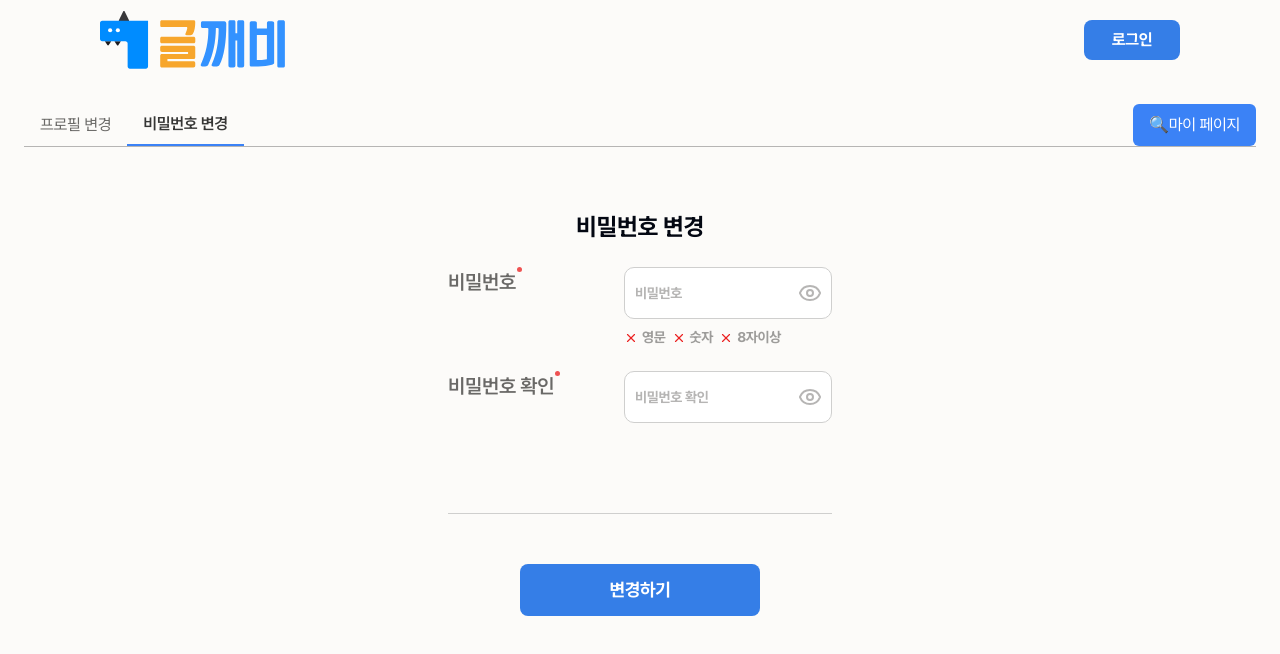
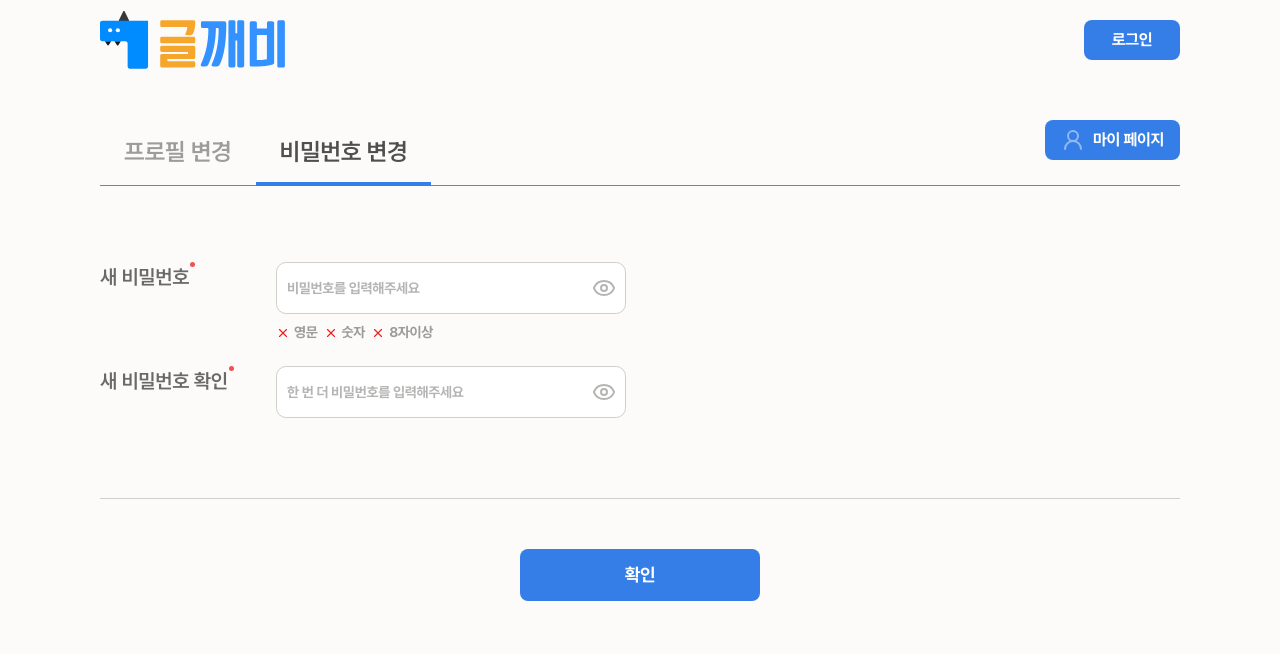
Before and after one commit to dev-rjw/geul-kkae-bi, a Next.js app: page /mypage/change-password in a window 1280 px wide. Shown: the top 654 px of the page. Built offline with nearby package versions, Linux system fonts and the light colour scheme; no server answers.

Commit message:
style: 스타일 및 문구 수정

```diff
--- a/src/app/(find)/_components/ChangePasswordForm.tsx
+++ b/src/app/(find)/_components/ChangePasswordForm.tsx
@@ -1,6 +1,6 @@
 'use client';
 
-import { useRouter, useSearchParams } from 'next/navigation';
+import { usePathname, useRouter, useSearchParams } from 'next/navigation';
 import { Form, FormControl, FormField, FormItem, FormMessage } from '@/components/ui/form';
 import { z } from 'zod';
 import { zodResolver } from '@hookform/resolvers/zod';
@@ -15,6 +15,7 @@ import DefaultButton from '@/components/DefaultButton';
 const ChangePasswordForm = () => {
   const router = useRouter();
   const params = useSearchParams();
+  const pathname = usePathname();
 
   const error = params.get('error');
 
@@ -69,7 +70,7 @@ const ChangePasswordForm = () => {
               <div className='form-item'>
                 <div className='form-label'>
                   <div className='form-title'>
-                    비밀번호
+                    {pathname === '/mypage/change-password' && '새 '}비밀번호
                     <span className='form-dot' />
                   </div>
                 </div>
@@ -81,7 +82,7 @@ const ChangePasswordForm = () => {
                       <FormItem>
                         <FormControl>
                           <PasswordValidationInput
-                            placeholder='비밀번호'
+                            placeholder='비밀번호를 입력해주세요'
                             field={field}
                           />
                         </FormControl>
@@ -94,7 +95,7 @@ const ChangePasswordForm = () => {
               <div className='form-item'>
                 <div className='form-label'>
                   <div className='form-title'>
-                    비밀번호 확인
+                    {pathname === '/mypage/change-password' && '새 '}비밀번호 확인
                     <span className='form-dot' />
                   </div>
                 </div>
@@ -106,7 +107,7 @@ const ChangePasswordForm = () => {
                       <FormItem>
                         <FormControl>
                           <PasswordInput
-                            placeholder='비밀번호 확인'
+                            placeholder='한 번 더 비밀번호를 입력해주세요'
                             field={field}
                           />
                         </FormControl>
@@ -125,9 +126,9 @@ const ChangePasswordForm = () => {
               </div>
             </div>
 
-            <hr className='border-t-1 border-gray-200 my-[3.125rem]' />
+            <hr className='border-t-1 border-gray-200 mt-[2.5rem] mb-[3.125rem]' />
             <div className='flex justify-center mt-[3.125rem]'>
-              <DefaultButton className='w-full max-w-[15rem]'>변경하기</DefaultButton>
+              <DefaultButton className='w-full max-w-[15rem]'>확인</DefaultButton>
             </div>
           </form>
         </Form>
--- a/src/app/(sign)/_components/SigninForm.tsx
+++ b/src/app/(sign)/_components/SigninForm.tsx
@@ -83,7 +83,7 @@ const SigninForm = () => {
                   <div className='relative'>
                     <UserRound className='absolute left-5 top-1/2 h-6 w-6 -translate-y-1/2 text-gray-300' />
                     <DefaultInput
-                      placeholder='아이디를 입력해주세요'
+                      placeholder='이메일 아이디를 입력해주세요'
                       {...field}
                       className='pl-[3.375rem] max-w-none'
                     />
--- a/src/app/(sign)/_components/SignupForm.tsx
+++ b/src/app/(sign)/_components/SignupForm.tsx
@@ -150,7 +150,7 @@ const SignupForm = () => {
                     <FormControl>
                       <DefaultInput
                         type='text'
-                        placeholder='사용하실 닉네임'
+                        placeholder='닉네임을 입력해주세요'
                         {...field}
                       />
                     </FormControl>
@@ -180,7 +180,7 @@ const SignupForm = () => {
                   <FormItem>
                     <FormControl>
                       <PasswordValidationInput
-                        placeholder='비밀번호'
+                        placeholder='비밀번호를 입력해주세요'
                         field={field}
                       />
                     </FormControl>
@@ -205,7 +205,7 @@ const SignupForm = () => {
                   <FormItem>
                     <FormControl>
                       <PasswordInput
-                        placeholder='비밀번호 확인'
+                        placeholder='한 번 더 비밀번호를 입력해주세요'
                         field={field}
                       />
                     </FormControl>
@@ -229,8 +229,9 @@ const SignupForm = () => {
             name='agreeToTerms'
             render={({ field }) => (
               <FormItem>
+                <div className='mb-4'>
                   <FormControl>
-                  <div className='flex items-center gap-2 mb-4'>
+                    <div className='flex items-center gap-2'>
                       <Checkbox
                         id='agreeToTerms'
                         checked={field.value}
@@ -244,7 +245,8 @@ const SignupForm = () => {
                       </label>
                     </div>
                   </FormControl>
-                <FormMessage className='text-sm font-bold' />
+                  <FormMessage className='text-sm font-bold mt-2' />
+                </div>
                 <ScrollArea className='h-[10rem] w-full rounded-lg py-5 px-6 bg-[#F2F2F2]'>
                   <div className='caption-14 text-gray-400'>
                     제1장 총칙
--- a/src/app/mypage/_components/Tabs.tsx
+++ b/src/app/mypage/_components/Tabs.tsx
@@ -1,6 +1,9 @@
 'use client';
 import React, { useState } from 'react';
 import { usePathname, useRouter } from 'next/navigation';
+import DefaultButton from '@/components/DefaultButton';
+import { UserRound } from 'lucide-react';
+import Link from 'next/link';
 
 const Tabs = () => {
   const path = usePathname();
@@ -14,38 +17,36 @@ const Tabs = () => {
 
   return (
     <div>
-      <div className='p-6'>
-        <div className='flex border-b border-gray-300'>
+      <div className='pb-14'>
+        <div className='flex justify-between border-b border-gray-500'>
+          <div>
             <button
               onClick={() => moveTabs('프로필 변경', '/mypage/information')}
-            className={`px-4 py-2 text-gray-600 ${
-              activeTab === '프로필 변경' ? 'border-b-2 border-blue-500 font-semibold text-gray-800' : 'hover:underline'
+              className={`inline-flex items-center h-16 px-6 py-[0.625rem] -mb-[1px] body-24 text-gray-400 hover:bg-gray-100 transition-colors ${
+                activeTab === '프로필 변경' && ' border-b-4 border-primary-400 text-gray-700'
               }`}
             >
               프로필 변경
             </button>
             <button
               onClick={() => moveTabs('비밀번호 변경', '/mypage/change-password')}
-            className={`px-4 py-2 text-gray-600 ${
-              activeTab === '비밀번호 변경'
-                ? 'border-b-2 border-blue-500 font-semibold text-gray-800'
-                : 'hover:underline'
+              className={`inline-flex items-center h-16 px-6 py-[0.625rem] -mb-[1px] body-24 text-gray-400 hover:bg-gray-100 transition-colors ${
+                activeTab === '비밀번호 변경' && ' border-b-4 border-primary-400 text-gray-700'
               }`}
             >
               비밀번호 변경
             </button>
-          <button
-            className='ml-auto px-4 py-2 bg-blue-500 text-white rounded-md hover:bg-blue-600'
-            onClick={() => router.push('/mypage')}
+          </div>
+
+          <DefaultButton
+            asChild
+            size='sm'
           >
-            <span
-              role='img'
-              aria-label='search'
-            >
-              🔍
-            </span>
+            <Link href='/mypage'>
+              <UserRound />
               마이 페이지
-          </button>
+            </Link>
+          </DefaultButton>
         </div>
       </div>
     </div>
--- a/src/app/mypage/change-password/page.tsx
+++ b/src/app/mypage/change-password/page.tsx
@@ -1,20 +1,17 @@
 import ChangePasswordForm from '@/app/(find)/_components/ChangePasswordForm';
 import React, { Suspense } from 'react';
 import Tabs from '../_components/Tabs';
-import Header from '@/components/Header';
 
 const ChangePasswordPage = () => {
   return (
-    <>
-      <Header />
+    <div className='container py-[2.5rem]'>
       <Tabs />
-      <div className='max-w-96 mx-auto my-10'>
-        <h2 className='text-2xl font-bold text-center mb-6'>비밀번호 변경</h2>
-        <Suspense>
+      <Suspense>
+        <div className='mt-5'>
           <ChangePasswordForm />
-        </Suspense>
-      </div>
-    </>
+        </div>
+      </Suspense>
+    </div>
   );
 };
 
--- /dev/null
+++ b/src/app/mypage/layout.tsx
@@ -0,0 +1,9 @@
+import Layout from '@/components/Layout';
+
+export default function RootLayout({
+  children,
+}: Readonly<{
+  children: React.ReactNode;
+}>) {
+  return <Layout>{children}</Layout>;
+}
--- a/src/components/DefaultButton.tsx
+++ b/src/components/DefaultButton.tsx
@@ -4,7 +4,7 @@ import { cva, VariantProps } from 'class-variance-authority';
 import React from 'react';
 
 const buttonVariants = cva(
-  'inline-flex items-center justify-center gap-2 whitespace-nowrap text-lg font-bold rounded-lg ring-offset-background transition-colors focus-visible:outline-none focus-visible:ring-2 focus-visible:ring-ring focus-visible:ring-offset-2 disabled:pointer-events-none disabled:bg-gray-200 [&_svg]:pointer-events-none [&_svg]:size-4 [&_svg]:shrink-0',
+  'group inline-flex items-center justify-center gap-2 whitespace-nowrap text-lg font-bold rounded-lg ring-offset-background transition-colors focus-visible:outline-none focus-visible:ring-2 focus-visible:ring-ring focus-visible:ring-offset-2 disabled:pointer-events-none disabled:bg-gray-200 [&_svg]:pointer-events-none [&_svg]:size-6 [&_svg]:shrink-0 [&_svg]:text-primary-200 [&_svg]:hover:text-primary-300',
   {
     variants: {
       variant: {
```
Lines whose indentation alone changed are shown as unchanged.
